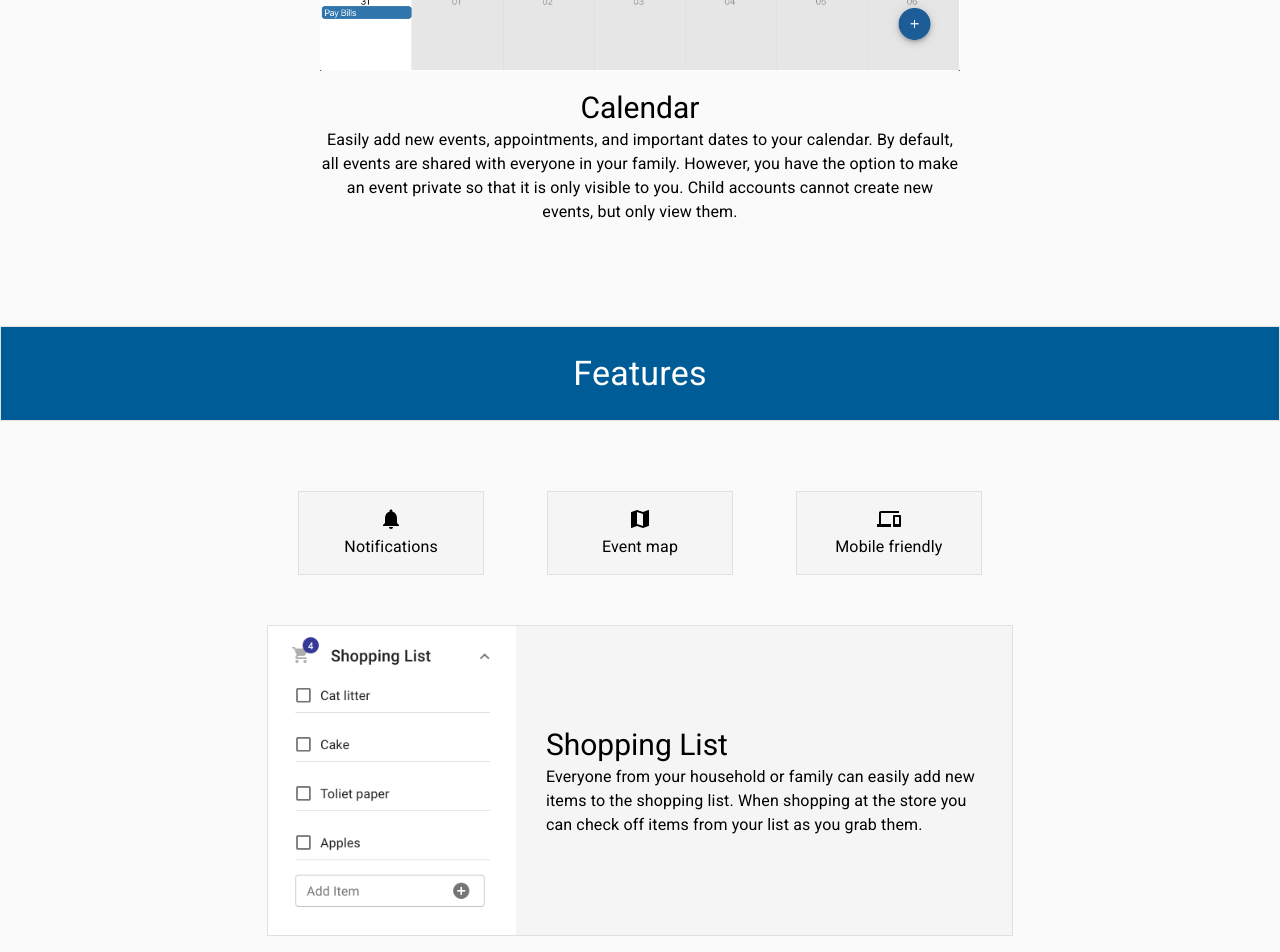
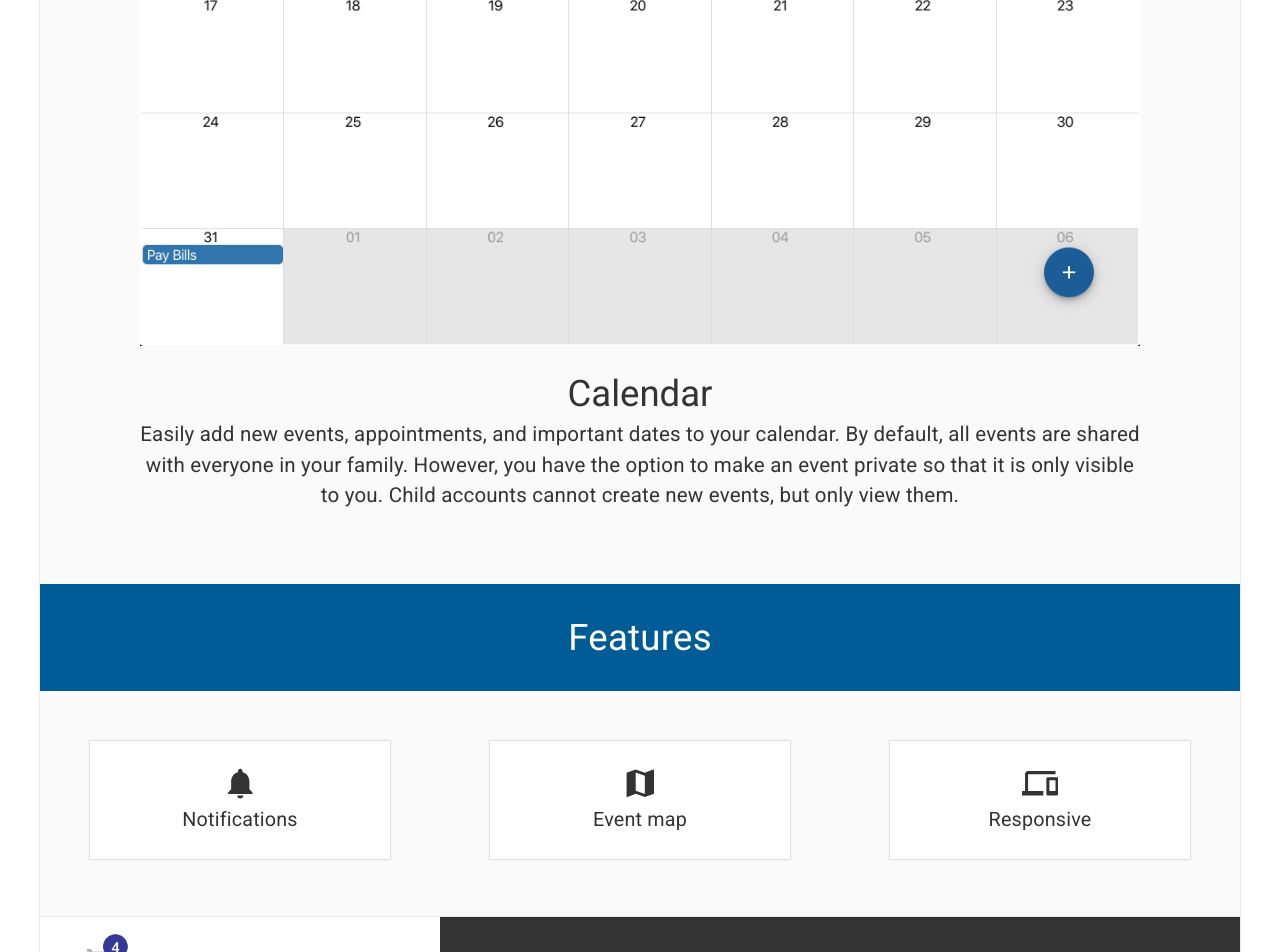
Before and after one commit to carsonuh/family_manager, a React (Create React App) app in the folder family-manager/: page / in a window 1280 px wide. Shown: the part 520-1472 px from the top of the page. Built offline with nearby package versions, Linux system fonts and the light colour scheme; no server answers.

Commit message:
Home page done

```diff
--- a/family-manager/src/components/HomeView.jsx
+++ b/family-manager/src/components/HomeView.jsx
@@ -7,12 +7,21 @@ import calendar from "../Images/calender_preview.png";
 import NotificationsIcon from '@material-ui/icons/Notifications';
 import MapIcon from '@material-ui/icons/Map';
 import DevicesIcon from '@material-ui/icons/Devices';
+import Zoom from '@material-ui/core/Zoom';
 
 export default function HomeView(){
 
+const [checked, setChecked] = React.useState(false)
+
+
+React.useEffect(() => {
+    setChecked(true);
+},[])
+
 const classes = {
     textGrid: {
-        background: "#F5F5F5",
+        background: "#333",
+        color: "#FFF",
         padding: "20px 30px",
         display: "flex",
         flexWrap: "wrap",
@@ -20,65 +29,99 @@ const classes = {
     },
 
     row: {
-        marginBottom: "20px",
-        border: "1px solid #E0E0E0",
+        margin: "calc(20px + (30 - 20) * ((100vw - 300px) / (1600 - 300))) 0",
+        borderTop: "1px solid rgba(0,0,0,.08)",
+        borderBottom: "1px solid rgba(0,0,0,.08)",
     },
 
     topRow: {
-        margin: "2% 0 8% 0",
+        marginTop: "calc(15px + (20 - 15) * ((100vw - 300px) / (1600 - 300)))",
+        marginBottom: "calc(50px + (80 - 50) * ((100vw - 300px) / (1600 - 300)))",
     },
 
     rowBottom: {
-            margin: "50px 0",
+            margin: "50px 0 30px 0",
     },
 
     header: {
         textAlign: "center",
         background: "#005c97",
-        padding: "2% 0",
-        color: "#FFFFFF"
+        padding: "calc(20px + (30 - 20) * ((100vw - 300px) / (1200 - 300))) 0",
+        color: "#FFFFFF",
+        width: "100%",
+        fontSize: "calc(26px + (40 - 26) * ((100vw - 300px) / (1600 - 300)))"
     },
 
     iconFeatures: {
         textAlign: "center",
         margin: "auto",
-        //border: "1px solid black",
         padding: "2% 1.5%",
-        background: "#F5F5F5",
-        border: "1px solid #E0E0E0",
+        background: "#FFF",
+        //border: "1px solid #E0E0E0",
+        boxShadow: "0 0 1px 1px rgba(0,0,0,.1)",
+        color: "#333"
+    },
+
+    container: {
+        maxWidth: "1200px",
+        background:"#FAFAFA",
+        margin: "auto",
+        boxShadow: "0 0 1px 1px rgba(0,0,0,.08)"
+    },
+
+    featureTitle: {
+        fontSize: "calc(26px + (40 - 26) * ((100vw - 300px) / (1600 - 300)))"
+    },
+
+    featureBody: {
+        fontSize: "calc(16px + (22 - 16) * ((100vw - 300px) / (1600 - 300)))"
+    },
+
+    featureIconText: {
+        fontSize: "calc(13px + (22 - 13) * ((100vw - 300px) / (1600 - 300)))"
     }
 }
 
 
     return (
-        <div style={{background:"#FAFAFA"}}>
+        <div style={classes.container}>
 
-<Grid container  direction="row"
+
+<Zoom
+          in={checked}
+          timeout={1000}
+        >
+
+    <Grid container  direction="row"
       justify="space-around"
       alignItems="center"
 
       >
 
 
-        <Grid container direction="row"  xs={12} sm={10} md={8} lg={6} style={classes.row, classes.topRow}>
+        <Grid container direction="row" alignItems="center" justify="space-around" style={classes.topRow}>
 
-        <Grid item xs={8} sm={12} style={{textAlign: "center", margin:"auto"}}>
-            <img src={calendar} width="100%"/>
-            <Typography variant="h5" style={{marginTop: "2%"}}>
+        <Grid item  xs={11} sm={10} style={{textAlign: "center", margin:"auto"}}>
+
+            <Grid item style={{color: "#333"}}>
+            <img src={calendar} width="100%" style={{marginBottom: "20px"}} alt="calendar" />
+            <Typography variant="h5" style={classes.featureTitle}>
                 Calendar
             </Typography>
-            <Typography variant="body1">
+            <Typography variant="body1" style={classes.featureBody}>
                 Easily add new events, appointments, and important dates to your calendar. By default, all events
                 are shared with everyone in your family. However, you have the option to make an event private so that it is only
                 visible to you. Child accounts cannot create new events, but only view them.
             </Typography>
+            </Grid>
+
         </Grid>
         </Grid>
 
 
-        <Grid container direction="row"  xs={12} style={classes.row}>
-        <Grid item xs={12} style={classes.header}>
-            <Typography variant="h4" >
+        <Grid container direction="row">
+        <Grid item xs={12} >
+            <Typography variant="h4" style={classes.header} >
                 Features
             </Typography>
             </Grid>
@@ -87,23 +130,41 @@ const classes = {
 
 
 
-        <Grid container direction="row" justify="space-between" xs={12} sm={10} md={8} lg={7} style={classes.row, classes.rowBottom} >
+        <Grid container direction="row" justify="space-between"  style={classes.rowBottom} >
+
+
 
         <Grid item xs={3} style={classes.iconFeatures}>
-            <NotificationsIcon />
-            <Typography>Notifications</Typography>
+
+            <Grid item>
+                <NotificationsIcon style={classes.featureTitle} />
+            </Grid>
+
+            <Grid item>
+                <Typography style={classes.featureIconText}>Notifications</Typography>
+            </Grid>
         </Grid>
 
         <Grid item xs={3} style={classes.iconFeatures}>
-            <MapIcon />
-            <Typography>Event map</Typography>
+            <Grid item >
+                <MapIcon style={classes.featureTitle}/>
+            </Grid>
+
+            <Grid item>
+                <Typography style={classes.featureIconText}>Event map</Typography>
+            </Grid>
+
         </Grid>
 
         <Grid item xs={3} style={classes.iconFeatures}>
-            <DevicesIcon />
-            <Typography>Mobile friendly</Typography>
+            <Grid item>
+                <DevicesIcon style={classes.featureTitle} />
+            </Grid>
+
+            <Grid item>
+                <Typography style={classes.featureIconText}>Responsive</Typography>
+            </Grid>
         </Grid>
-
 
         </Grid>
 
@@ -111,17 +172,17 @@ const classes = {
        {/**************************************************************************
         * Shopping list
         ***************************************************************************/}
-        <Grid container direction="row"  xs={12} sm={10} md={8} lg={7} style={classes.row} >
+        <Grid container direction="row"  style={classes.row} >
 
-            <Grid item xs={8} sm={4} style={{textAlign: "center", margin:"auto", background: "#FFF"}}>
-                <img src={shoppingList} width="100%"/>
+            <Grid item xs={12} sm={4} style={{textAlign: "center", margin:"auto", background: "#FFF"}}>
+                <img src={shoppingList} width="95%" alt="shopping list" />
             </Grid>
 
             <Grid item xs={12} sm={8} style={classes.textGrid}>
-                <Typography variant="h5">
+                <Typography variant="h5" style={classes.featureTitle}>
                     Shopping List
                 </Typography>
-                <Typography variant="body1">
+                <Typography variant="body1" style={classes.featureBody}>
                 Everyone from your household or family can easily add new items to the shopping list. When
                 shopping at the store you can check off items from your list as you grab them.
                 </Typography>
@@ -131,17 +192,18 @@ const classes = {
        {/**************************************************************************
         * Chore list
         ***************************************************************************/}
-        <Grid container direction="row-reverse"  xs={12} sm={10} md={8} lg={7} style={classes.row}>
+        <Grid container direction="row-reverse" style={classes.row} >
 
-            <Grid item xs={8} sm={4} style={{textAlign: "center", margin:"auto", background: "#FFF"}}>
-                <img src={choreList} width="100%"/>
+
+            <Grid item xs={12} sm={4} style={{textAlign: "center", margin:"auto", background: "#FFFFFF"}}>
+                <img src={choreList} width="95%" alt="chore list" />
             </Grid>
 
             <Grid item xs={12} sm={8} style={classes.textGrid}>
-                <Typography variant="h5">
+                <Typography variant="h5" style={classes.featureTitle}>
                     Chore List
                 </Typography>
-                <Typography variant="body1">
+                <Typography variant="body1" style={classes.featureBody}>
                 Parents can assign chores or tasks for their child with the completion date.
                 When the child completes their chore they can simply check it off of their list.
 
@@ -158,6 +220,8 @@ const classes = {
 
       </Grid>
 
+      </Zoom>
+
         </div>
 
     )
```
Also changed, not shown: family-manager/src/components/ChildrenTasks.jsx (+51 -23 lines).
